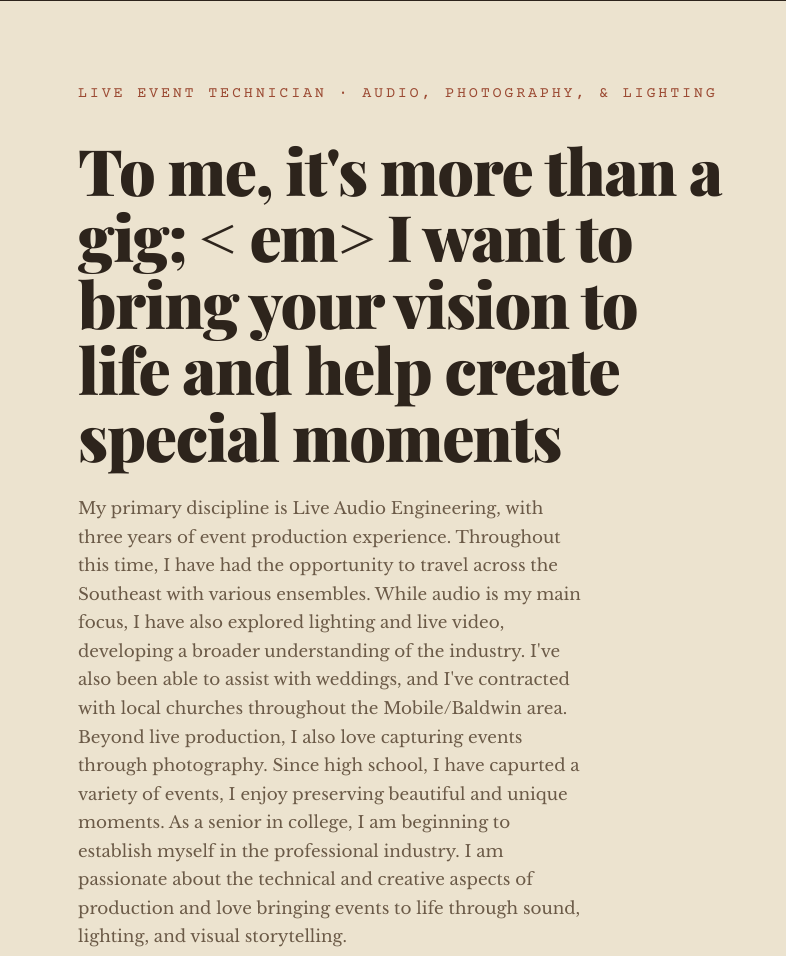
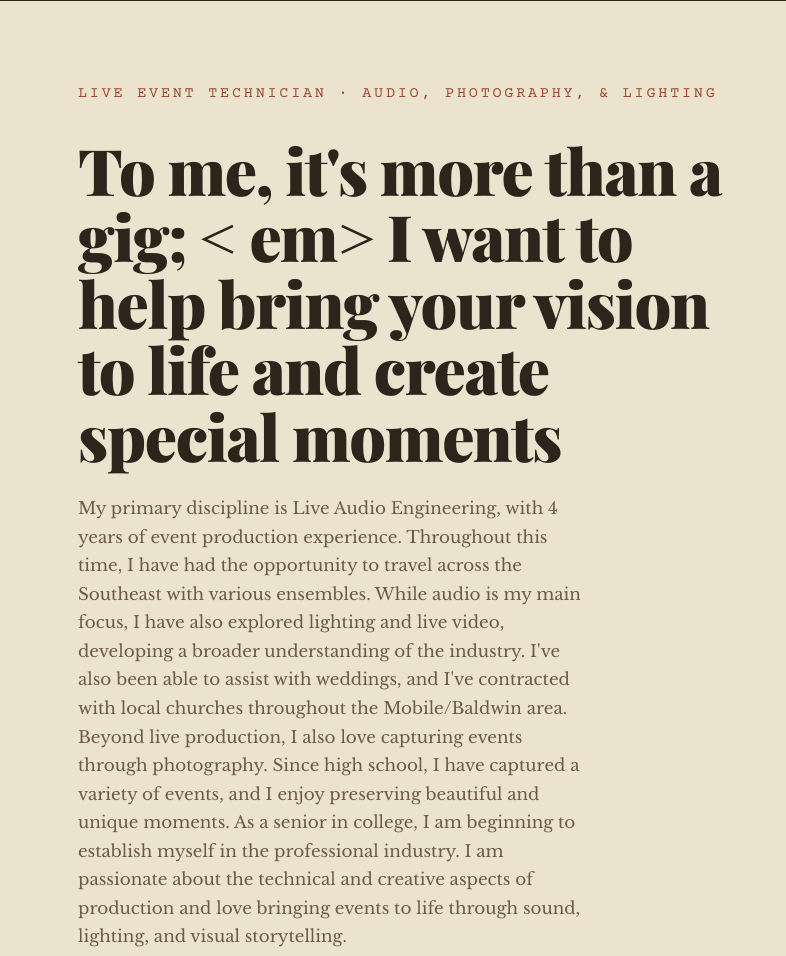
Before and after one commit to techclews/techclews.com, a plain HTML site: page index.html in a window 1280 px wide. Shown: the part 80-1036 px from the top of the page, 0-786 px from the left. Drawn offline with nearby package versions, Linux system fonts and the light colour scheme; a web font is replaced by a local one.

Commit message:
Update index.html

```diff
--- a/index.html
+++ b/index.html
@@ -110,8 +110,8 @@ footer{text-align:center;color:var(--muted);font-size:.85rem;padding:30px 0 50px
   <div class="hero">
     <div>
       <p class="eyebrow mono">Live Event Technician · Audio, Photography, &amp; Lighting</p>
-      <h1>To me, it's more than a gig; < em> I want to bring your vision to life and help create special moments</em></h1>
-      <p class="lead">My primary discipline is Live Audio Engineering, with three years of event production experience. Throughout this time, I have had the opportunity to travel across the Southeast with various ensembles. While audio is my main focus, I have also explored lighting and live video, developing a broader understanding of the industry. I've also been able to assist with weddings, and I've contracted with local churches throughout the Mobile/Baldwin area. Beyond live production, I also love capturing events through photography. Since high school, I have capurted a variety of events, I enjoy preserving beautiful and unique moments. As a senior in college, I am beginning to establish myself in the professional industry. I am passionate about the technical and creative aspects of production and love bringing events to life through sound, lighting, and visual storytelling.</p>
+      <h1>To me, it's more than a gig; < em> I want to help bring your vision to life and create special moments</em></h1>
+      <p class="lead">My primary discipline is Live Audio Engineering, with 4 years of event production experience. Throughout this time, I have had the opportunity to travel across the Southeast with various ensembles. While audio is my main focus, I have also explored lighting and live video, developing a broader understanding of the industry. I've also been able to assist with weddings, and I've contracted with local churches throughout the Mobile/Baldwin area. Beyond live production, I also love capturing events through photography. Since high school, I have captured a variety of events, and I enjoy preserving beautiful and unique moments. As a senior in college, I am beginning to establish myself in the professional industry. I am passionate about the technical and creative aspects of production and love bringing events to life through sound, lighting, and visual storytelling.</p>
       <div class="btns"><a class="btn" href="#gigs">My Experience</a><a class="btn ghost" href="#contact">Contact Me</a></div>
     </div>
     <div>
```
